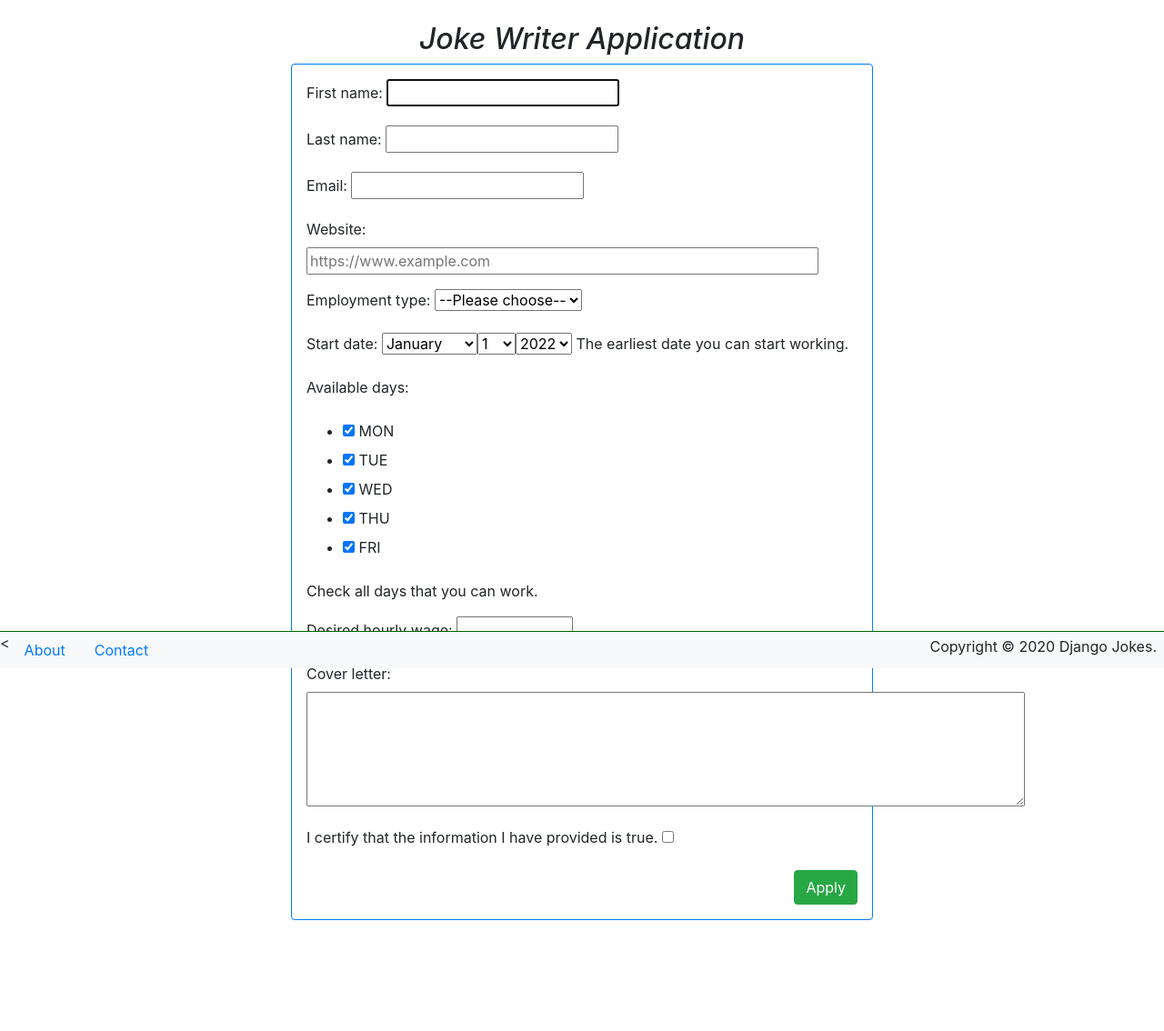
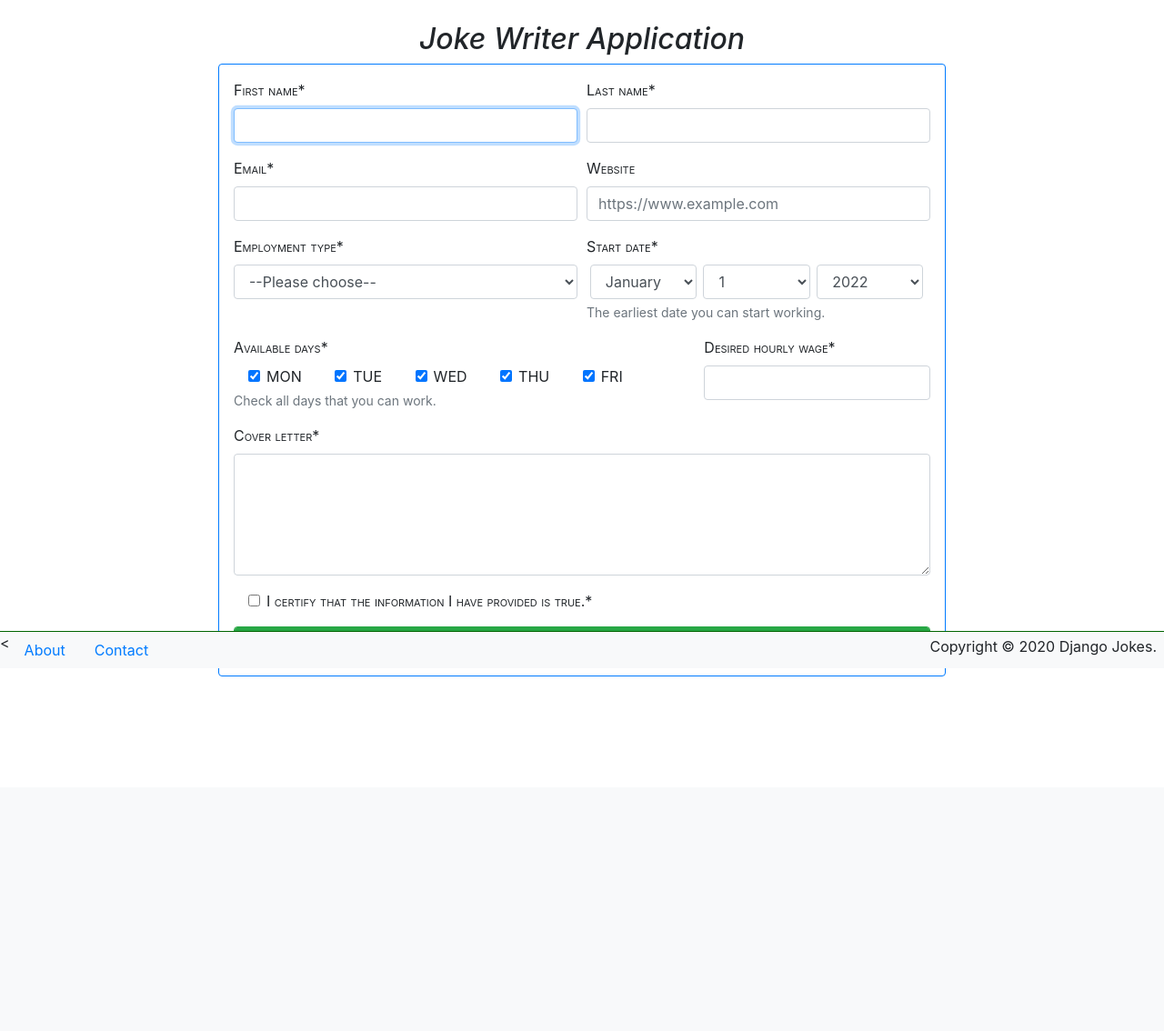
Before and after one commit to adamknapp124/djangojokes.com, a Django app: page /jobs/job-app/ in a window 1280 px wide. Shown: the part 65-1199 px from the top of the page at 91% size. After the commit the page ends 809 px from the top, so only its background shows below. Run offline with Django 3.2, Linux system fonts and the light colour scheme; some libraries are stand-ins or nearby versions.

Commit message:
crispy forms

```diff
--- a/djangojokes/settings.py
+++ b/djangojokes/settings.py
@@ -29,6 +29,9 @@ INSTALLED_APPS = [
     'django.contrib.messages',
     'django.contrib.staticfiles',
 
+    # Third-party
+    'crispy_forms',
+
     # Local apps
     'common.apps.CommonConfig',
     'jobs.apps.JobsConfig',
@@ -36,6 +39,8 @@ INSTALLED_APPS = [
     'pages.apps.PagesConfig',
     'users.apps.UsersConfig',
 ]
+
+CRISPY_TEMPLATE_PACK = 'bootstrap4'
 
 MIDDLEWARE = [
     'django.middleware.security.SecurityMiddleware',
--- a/jobs/forms.py
+++ b/jobs/forms.py
@@ -1,5 +1,15 @@
 from datetime import datetime
 from django import forms
+
+from django.core.exceptions import ValidationError
+from django.core.validators import URLValidator
+
+def validate_future_date(value):
+    if value < datetime.now().date():
+        raise ValidationError(
+            message=f'{value} is in the past.', code='past_date'
+        )
+
 
 class JobApplicationForm(forms.Form):
     EMPLOYMENT_TYPES = (
@@ -24,18 +34,22 @@ class JobApplicationForm(forms.Form):
     )
     last_name = forms.CharField()
     email = forms.EmailField()
-    website = forms.URLField(
+    website = forms.CharField(
         required=False,
-        widget=forms.URLInput(
+        widget=forms.TextInput(
             attrs={'placeholder':'https://www.example.com', 'size':'50'}
-        )
+        ),
+        validators=[URLValidator(schemes=['http', 'https'])]
     )
     employment_type = forms.ChoiceField(choices=EMPLOYMENT_TYPES)
     start_date = forms.DateField(
         help_text='The earliest date you can start working.',
         widget=forms.SelectDateWidget(
             years=YEARS,
-        )
+            attrs={'style': 'width: 31%; display: inline-block; margin: 0 1%'}
+        ),
+        validators=[validate_future_date],
+        error_messages={'past_date': 'Please enter a future date.'}
     )
     available_days = forms.TypedMultipleChoiceField(
         choices=DAYS,
--- a/static/css/main.css
+++ b/static/css/main.css
@@ -13,3 +13,14 @@ header {
 h2 {
   font-style: italic;
 }
+
+/* FORM STYLES */
+label {
+  font-variant: small-caps;
+}
+
+.form-check {
+  display: inline-block;
+  font-weight: normal;
+  margin: 0 1rem;
+}
--- a/templates/jobs/joke_writer.html
+++ b/templates/jobs/joke_writer.html
@@ -1,13 +1,47 @@
 {% extends "_base.html" %}
+{% load crispy_forms_tags %}
 
 {% block title %}Job Application: Joke Writer{% endblock %}
 {% block main %}
   <h2 class="text-center">Joke Writer Application</h2>
-  <div class="card border-primary m-auto mb-3 p-3" style="max-width: 40rem">
-      <form method="post">
-        {% csrf_token %}
-        {{ form.as_p }}
-        <button class="btn btn-success float-right">Apply</button>
-      </form>
+  <div class="card border-primary m-auto mb-3 p-3" style="max-width: 50rem">
+    <form method="post" novalidate>
+      {% csrf_token %}
+      <div class="form-row">
+        <div class="form-group col-md-6 mb-0">
+          {{ form.first_name|as_crispy_field }}
+        </div>
+        <div class="form-group col-md-6 mb-0">
+          {{ form.last_name|as_crispy_field }}
+        </div>
+      </div>
+      <div class="form-row">
+        <div class="form-group col-md-6 mb-0">
+          {{ form.email|as_crispy_field }}
+        </div>
+        <div class="form-group col-md-6 mb-0">
+          {{ form.website|as_crispy_field }}
+        </div>
+      </div>
+      <div class="form-row">
+        <div class="form-group col-md-6 mb-0">
+          {{ form.employment_type|as_crispy_field }}
+        </div>
+        <div class="form-group col-md-6 mb-0">
+          {{ form.start_date|as_crispy_field }}
+        </div>
+      </div>
+      <div class="form-row">
+        <div class="form-group col-md-8 mb-0">
+          {{ form.available_days|as_crispy_field  }}
+        </div>
+        <div class="form-group col-md-4 mb-0">
+          {{ form.desired_hourly_wage|as_crispy_field }}
+        </div>
+      </div>
+      {{ form.cover_letter|as_crispy_field }}
+      {{ form.confirmation|as_crispy_field }}
+      <button class="form-control btn btn-success">Apply</button>
+    </form>
   </div>
 {% endblock %}
```
